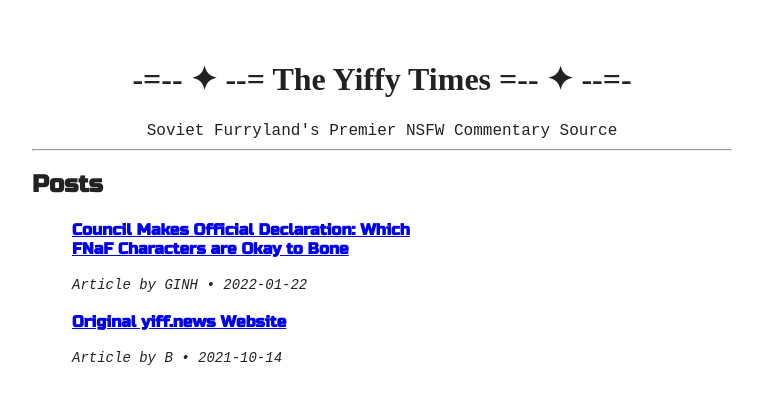
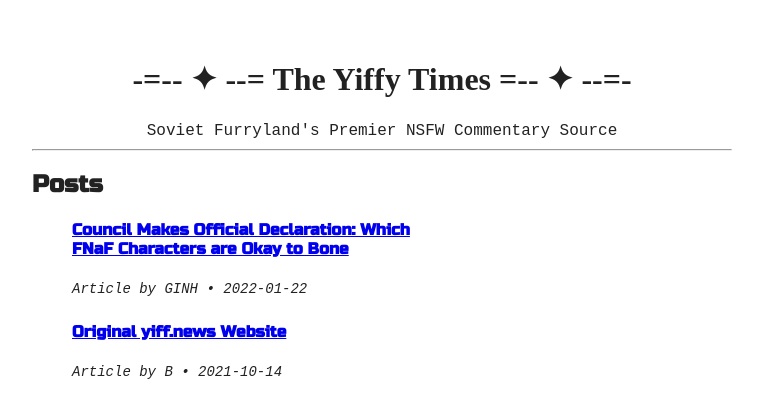
Before and after one commit to OpportunePineapple/yiff.news, a Jekyll site: the page built from index.html, in a window 1280 px wide. Shown: the top 418 px of the page, without its empty margins (258-1021 px from the left). Built offline with Jekyll 4.4.1, drawn with Linux system fonts in a browser that asks for light colours; some web fonts are replaced.

Commit message:
bump some h3 to h4 and h4 to h5, add h5 styling

```diff
--- a/_layouts/post.html
+++ b/_layouts/post.html
@@ -9,7 +9,7 @@
 <em><a href="/index.html">Back to home.</a></em>
 
 <h2>{{ page.title }} </h2>
-<h3>{{ page.description }}</h3>
-<h4><em class="small">Article by {{ page.author }} • {{ page.date | date: "%Y-%m-%d" }}</em></h4>
+<h4>{{ page.description }}</h4>
+<h5><em class="small">Article by {{ page.author }} • {{ page.date | date: "%Y-%m-%d" }}</em></h5>
 
 {{ content }}
--- a/assets/css/default.scss
+++ b/assets/css/default.scss
@@ -30,6 +30,12 @@
 }
 
 h4 {
+    font-family: "Courier New", sans-serif;
+    font-size: 14px;
+    font-weight: 700;
+}
+
+h5 {
     font-family: "Courier New", Courier, monospace;
     font-size: 14px;
     font-weight: 100;
--- a/index.html
+++ b/index.html
@@ -10,7 +10,7 @@
     <ul>
         {% for post in site.posts %}
         <h3><a href="{{ post.url }}">{{ post.title }}</a></h3>
-        <h4><em>Article by {{ post.author }} • {{ post.date | date: "%Y-%m-%d" }}</em></h4>
+        <h5><em>Article by {{ post.author }} • {{ post.date | date: "%Y-%m-%d" }}</em></h5>
         {% endfor %}
     </ul>
 </div>
```
